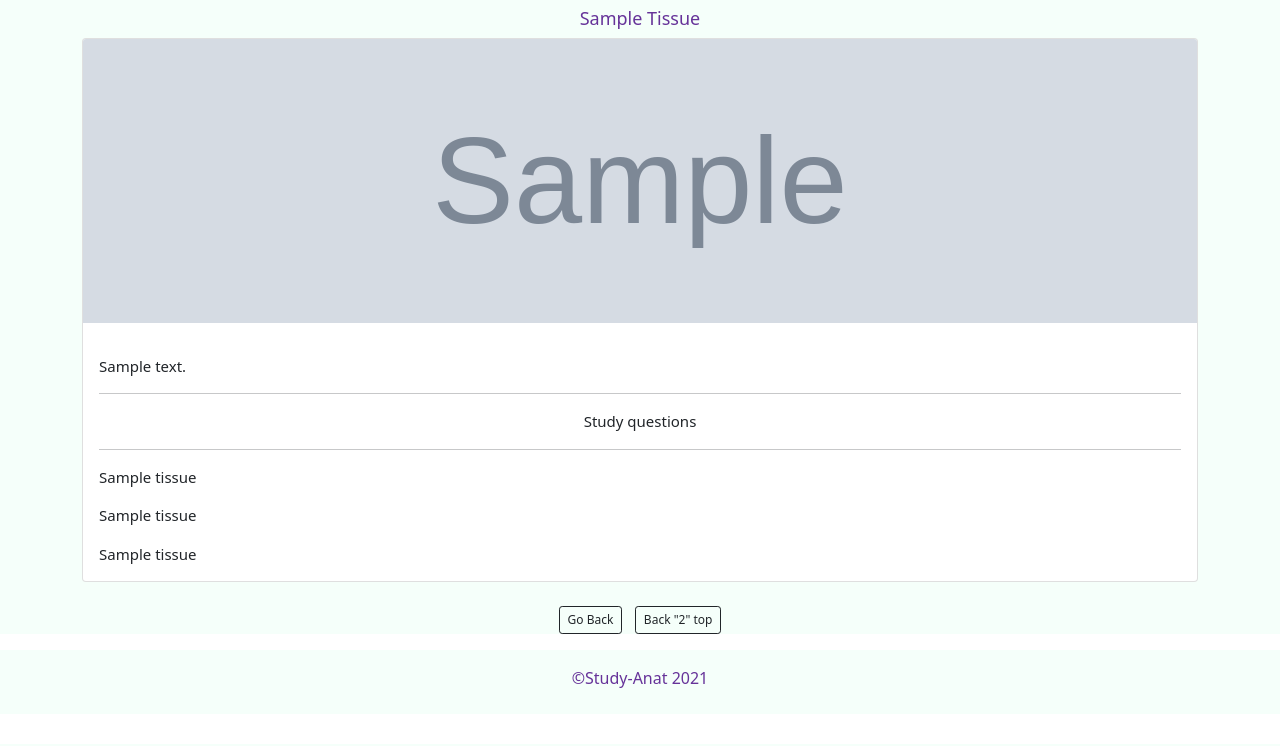
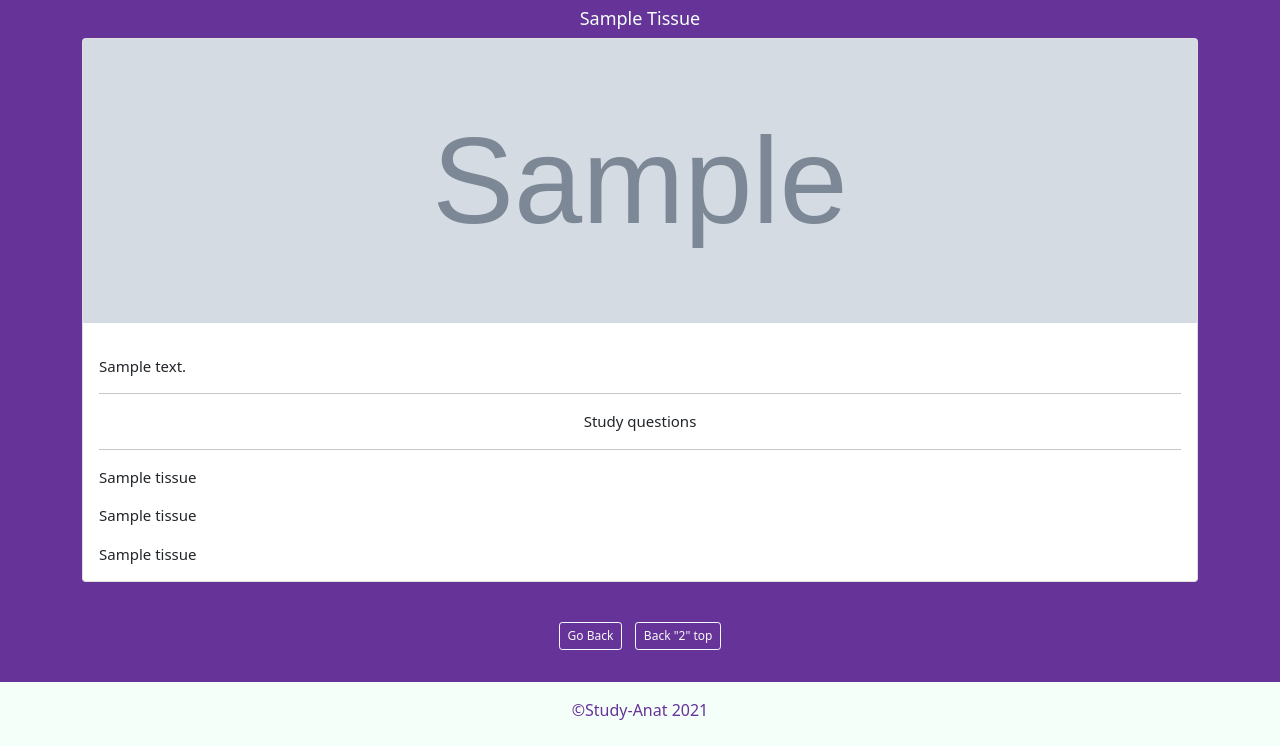
Before and after one commit to chididev/studyanatomy-project, a Django app: page /histology/1/ in a window 1280 px wide. Shown: the part 56-802 px from the top of the page. Before the commit the page ends 744 px from the top, so only its background shows below. Run offline with Django 3.2, Linux system fonts and the light colour scheme; tables that the repository leaves empty hold one stand-in row (values such as "Sample post"); grey boxes marked "Sample" are stand-in pictures.

Commit message:
just before making further progress

```diff
--- a/histology/templates/histology/tissue.html
+++ b/histology/templates/histology/tissue.html
@@ -1,7 +1,7 @@
 {% extends 'main_courses.html' %}
 {% load static %}
 {% block content %}
-<div class="album pt-3" style="text-align:center; background-color: #F5FFFA;">
+<div class="album pt-3 pb-3" style="text-align:center; background-color: #663399;">
     <div class="container-fluid">
         <div class="row">
             {% for tissue in tissues.all %}
@@ -21,8 +21,6 @@
             {% endfor %}
         </div>
     </div>
-</div>
-<div class="container-fluid pb-3" style="background-color: #F5FFFA; text-align: center;">
-    <a class="btn btn-sm btn-outline-dark" href="{% url 'histo' %}" style="font-size: 12px;">Go Back</a>
+    <a class="btn btn-sm btn-outline-light" href="{% url 'histo' %}" style="font-size: 12px;">Go Back</a>
 </div>
 {% endblock %}
--- a/histology/templates/histology/tissue_detail.html
+++ b/histology/templates/histology/tissue_detail.html
@@ -1,11 +1,11 @@
 {% extends 'main_courses.html' %}
 {% load static %}
 {% block content %}
-<div class="album pt-2" style="background-color: #F5FFFA;text-align: justify;">
+<div class="album pt-2" style="background-color: #663399;text-align: justify;">
     <div class="container">
         <div class="row">
             <div class="col-md-12">
-                <h4 style="text-transform: capitalize; text-align: center; font-size:18px; color: #663399;">{{ tissue.title }}</h4>
+                <h4 style="text-transform: capitalize; text-align: center; font-size:18px; color: #F5FFFA;">{{ tissue.title }}</h4>
                 <div class="card mb-4 box-shadow">
                     <img class="card-img-top image-fluid pb-3" src="{{ tissue.image.url }}" alt="Card image cap"
                         height=300 width=400>
@@ -23,11 +23,11 @@
         </div>
     </div>
 </div>
-<div class="container-fluid" style="background-color: #F5FFFA; text-align: center;">
-    <p><a class="btn btn-sm btn-outline-dark" href="{% url 'tissue' %}" style="font-size: 12px;">Go
+<div class="container-fluid pt-3 pb-3" style="background-color: #663399; text-align: center;">
+    <p><a class="btn btn-sm btn-outline-light" href="{% url 'tissue' %}" style="font-size: 12px;">Go
             Back</a>
         &nbsp;
-        <a class="btn btn-sm btn-outline-dark" href="#" style="font-size: 12px;">Back "2" top</a>
+        <a class="btn btn-sm btn-outline-light" href="#" style="font-size: 12px;">Back "2" top</a>
     </p>
 </div>
 {% endblock %}
```
